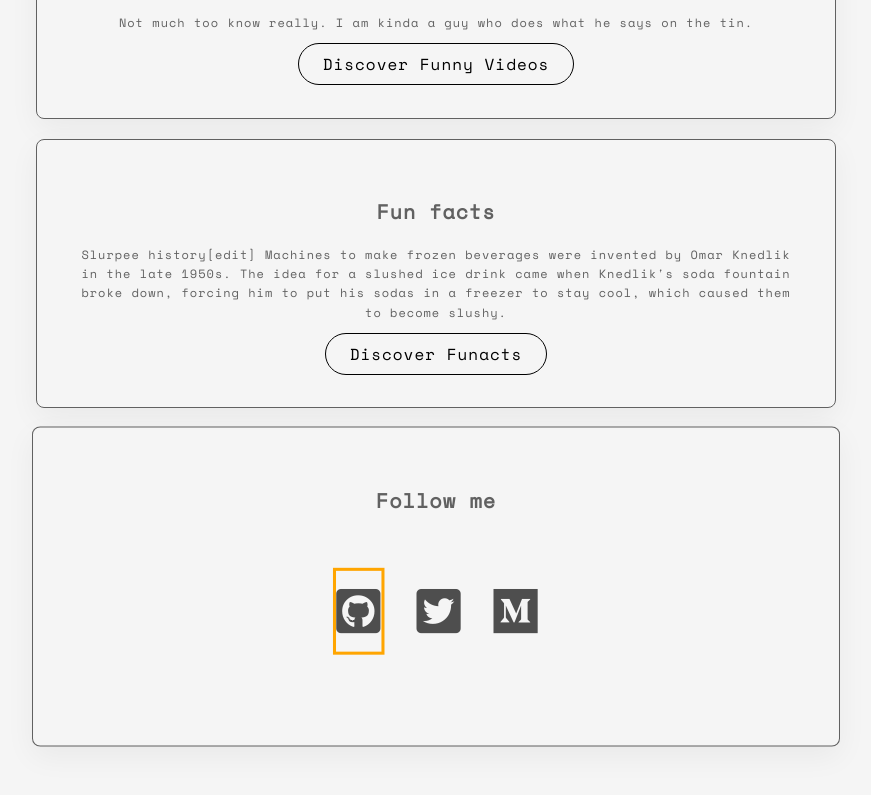
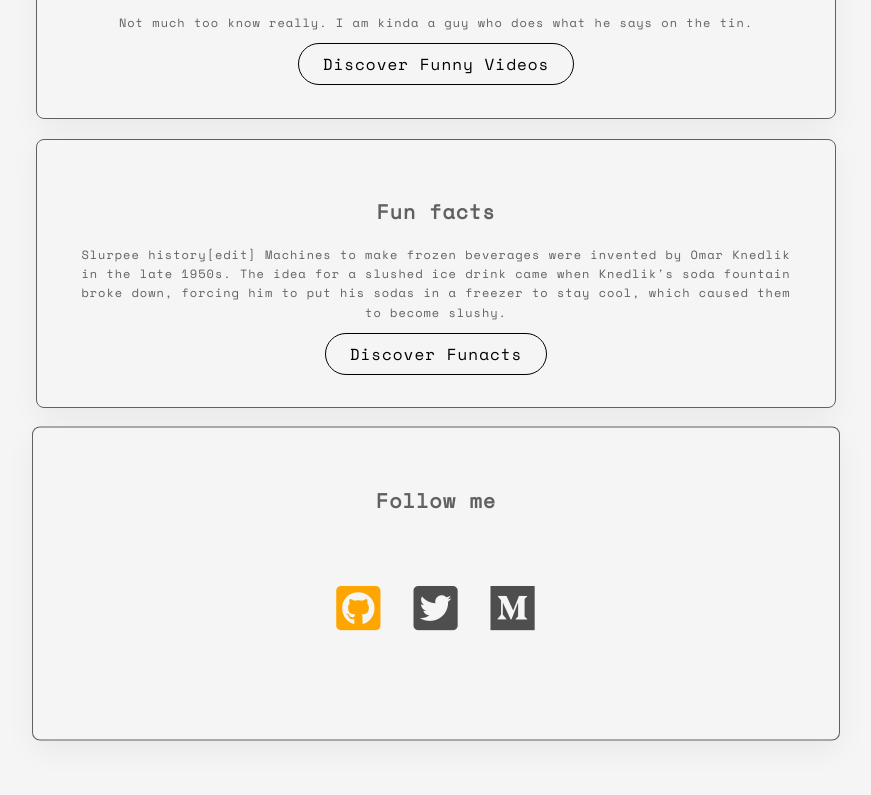
Before and after one commit to Wigwamwam/profile, a plain HTML site: page index.html in a window 1280 px wide. In both pictures the pointer is over the icon 563 px from the left and 1957 px from the top of the page. Shown: the part 1349-2144 px from the top of the page, without its empty margins (204-1075 px from the left). Drawn offline with nearby package versions, Linux system fonts and the light colour scheme.

Commit message:
sorting all the errors

```diff
--- a/index.html
+++ b/index.html
@@ -25,7 +25,7 @@
 
       <div class="card">
         <h1>About Me.</h1>
-        <img src="../images/demon_days.png" class="img-circle" width="150px" alt="George Wiggin">
+        <img src="images/demon_days.png" class="img-circle" width="150px" alt="George Wiggin">
         <p>Im a useless software engineer, not great at building (and occasionally ruining) unexceptional digital experiences. Currently, Im focused on causing distraction at Le Wagon.</p>
         <a href="https://www.youtube.com/watch?v=ylHw5NtmdeQ&list=PLZvb8NlZ4QW8hzFd0IfkBMorSXOdNus18&index=99" class="btn-ghost">Discover Music</a>
       </div>
--- a/style.css
+++ b/style.css
@@ -75,14 +75,7 @@ div {
   display: inline-block;
 }
 
-.list-inline li:hover {
-  transition: 0.3s;
-  color: rgb(69, 50, 1);
-  background-color: rgb(245 245 245);;
-  border: 3px solid orange;
-  cursor: pointer;
-  text-decoration: none;
-}
+
 
 .list-inline {
   list-style: none;
@@ -133,6 +126,13 @@ a {
   color: rgb(78, 78, 78);
 }
 
+.fab:hover {
+    transition: 0.3s;
+    color: orange;
+    background-color: rgb(245 245 245);;
+    text-decoration: none;
+  }
+
 i {
   display: inline;
 }
```
